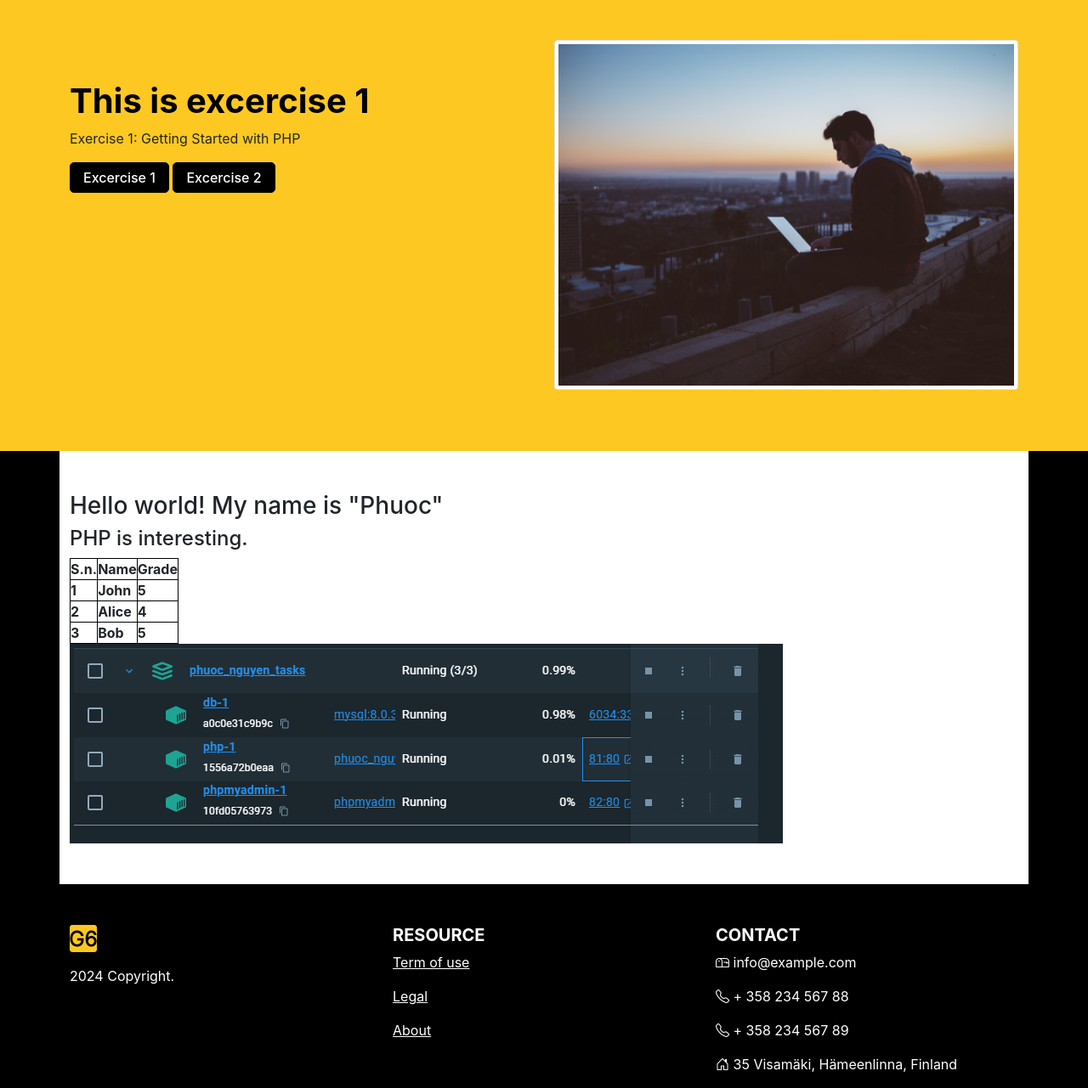
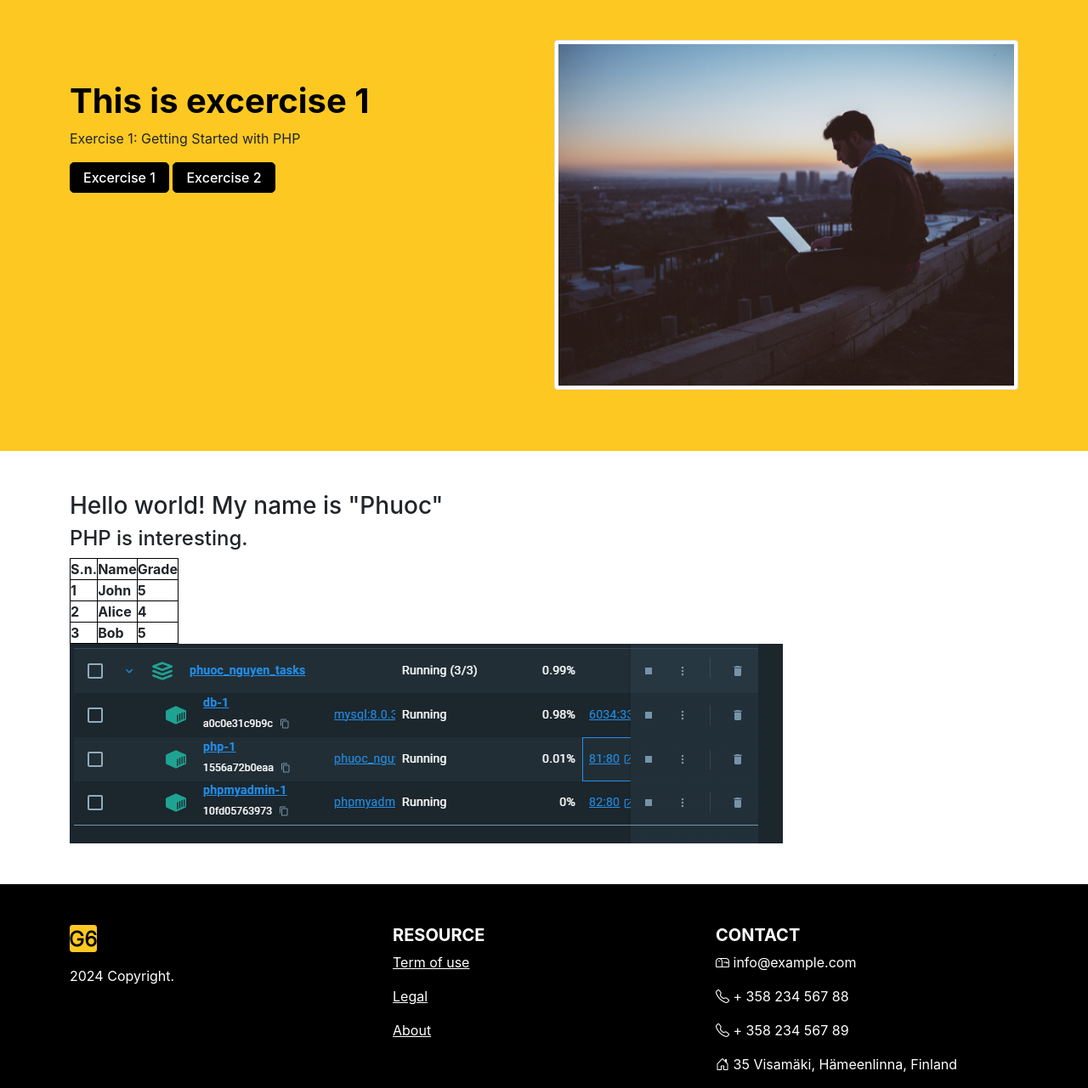
Before and after one commit to phuocnguyen2201/phuoc_nguyen_tasks, a PHP site: page /ex1.php in a window 1280 px wide. Shown: the part 62-1343 px from the top of the page at 85% size. Run offline with PHP 8.4, Linux system fonts and the light colour scheme; lists and menus that the app fills with data are empty; some libraries are stand-ins or nearby versions.

Commit message:
Change container

```diff
--- a/src/ex1.php
+++ b/src/ex1.php
@@ -4,7 +4,8 @@ $title ='Exercise 1: Getting Started with PHP';
 $excercise = "This is excercise 1";
 $description = "Exercise 1: Getting Started with PHP";
 include "./extension/header.php";?>
-<div class="container-lg content-white py-5">
+<div class="content-white py-5">
+<div class="container-lg">
     <div class="row">
         <div class="col-lg-12"><?php
         $my_name = "Phuoc";
@@ -43,6 +44,7 @@ include "./extension/header.php";?>
         <?php echo "<img alt=\"Env development confirm\" src=\"./image/env_phuoc_nguyen.PNG\">";?></div>
 
     </div></div>
+</div>
 
 
         <?php include "./extension/footer.php";?>
--- a/src/ex2.php
+++ b/src/ex2.php
@@ -4,9 +4,11 @@ $title ='PHP - Exercise 2: Create Universal header, footer or sidebar';
 $excercise = "This is excercise 2";
 $description = "PHP - Exercise 2: Create Universal header, footer or sidebar";
 include "./extension/header.php";?>
-<div class="container-lg content-white py-5">
+<div class="content-white py-5">
+<div class="container-lg">
     <div class="row">
         <div class=col-lg-12><p> this is content for excercise 2.</p></div>
     </div>
 </div>
+</div>
 <?php include "./extension/footer.php";?>
```
